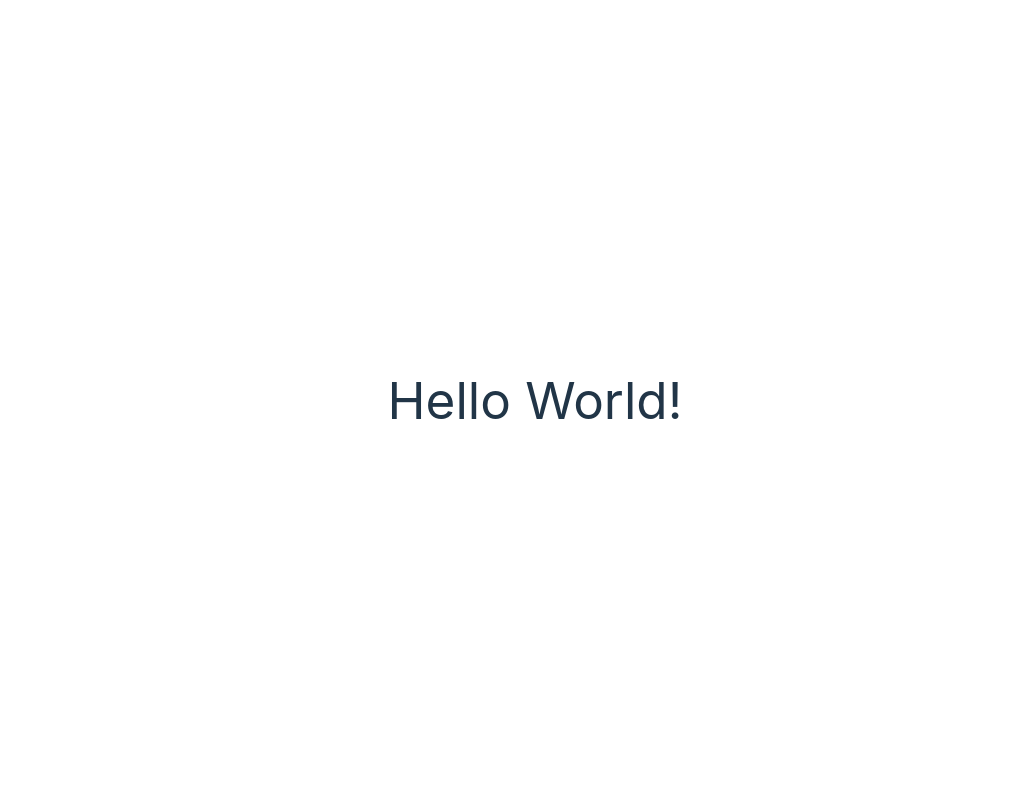
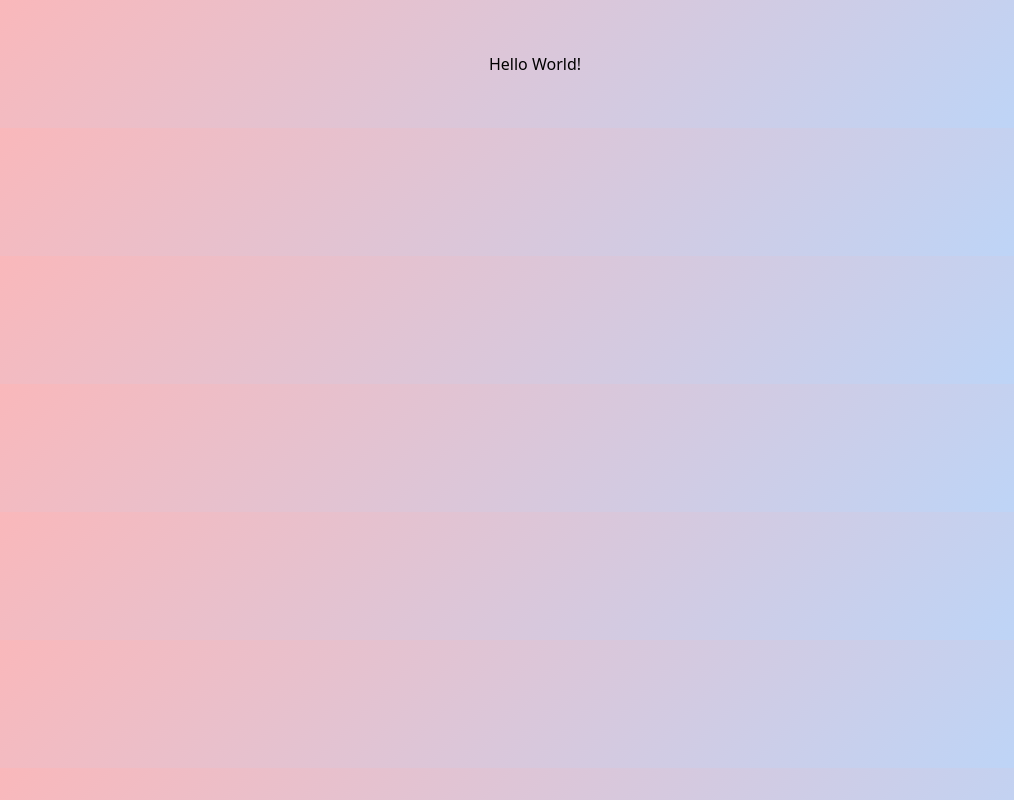
Before and after one commit to tanishqtote55/impressions-event, a React (Vite) app: page / in a window 1280 px wide. Shown: the whole page, without its empty margins (105-1119 px from the left). Built offline with nearby package versions, Linux system fonts and the light colour scheme.

Commit message:
Add files via upload

```diff
--- a/src/index.css
+++ b/src/index.css
@@ -1,72 +1,42 @@
+/* global.css or a specific CSS file */
 @tailwind base;
 @tailwind components;
 @tailwind utilities;
 
-:root {
-  font-family: Inter, system-ui, Avenir, Helvetica, Arial, sans-serif;
-  line-height: 1.5;
-  font-weight: 400;
-
-  color-scheme: light dark;
-  color: rgba(255, 255, 255, 0.87);
-  background-color: #242424;
-
-  font-synthesis: none;
-  text-rendering: optimizeLegibility;
-  -webkit-font-smoothing: antialiased;
-  -moz-osx-font-smoothing: grayscale;
+@layer components {
+  /* Fade-in Animation for Card */
+  @keyframes fadeInCard {
+    0% {
+        opacity: 0;
+        transform: translateY(20px);
+    }
+    100% {
+        opacity: 1;
+        transform: translateY(0);
+    }
 }
 
-a {
-  font-weight: 500;
-  color: #646cff;
-  text-decoration: inherit;
+@keyframes fadeIn {
+    0% {
+        opacity: 0;
+        transform: translateY(-20px);
+    }
+    100% {
+        opacity: 1;
+        transform: translateY(0);
+    }
 }
-a:hover {
-  color: #535bf2;
-}
-
-body {
-  margin: 0;
-  display: flex;
-  place-items: center;
-  min-width: 320px;
-  min-height: 100vh;
-}
-
-h1 {
-  font-size: 3.2em;
-  line-height: 1.1;
-}
-
-button {
-  border-radius: 8px;
-  border: 1px solid transparent;
-  padding: 0.6em 1.2em;
-  font-size: 1em;
-  font-weight: 500;
-  font-family: inherit;
-  background-color: #1a1a1a;
-  cursor: pointer;
-  transition: border-color 0.25s;
-}
-button:hover {
-  border-color: #646cff;
-}
-button:focus,
-button:focus-visible {
-  outline: 4px auto -webkit-focus-ring-color;
-}
-
-@media (prefers-color-scheme: light) {
-  :root {
-    color: #213547;
-    background-color: #ffffff;
-  }
-  a:hover {
-    color: #747bff;
-  }
-  button {
-    background-color: #f9f9f9;
+.animate-fadeIn {
+    animation: fadeIn 0.5s ease-in-out forwards;
   }
 }
+body {
+    background: linear-gradient(135deg, rgba(255, 150, 150, 0.7), rgba(150, 200, 255, 0.7));
+    height: auto; /* Full height */
+    display: flex;
+    justify-content: center;
+    align-items: flex-start; /* Align items to the top */
+    padding: 20px; /* Padding to avoid sticking to the edges */
+    flex-wrap: wrap; /* Allow items to wrap in a row */
+    margin: 0; /* Reset margin to avoid default browser styles */
+}
```
Also changed, not shown: src/Card.jsx (added, +22 -0 lines), src/CardGrid.jsx (added, +98 -0 lines).
